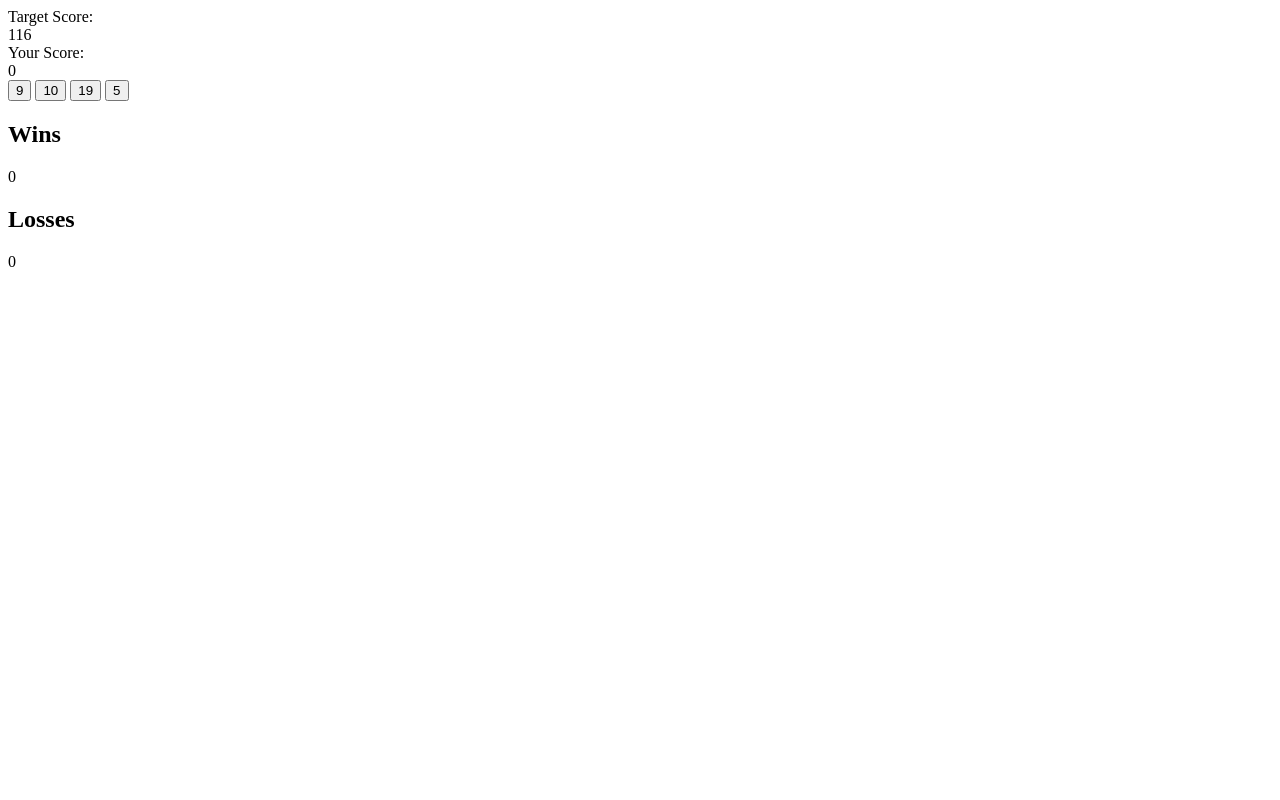
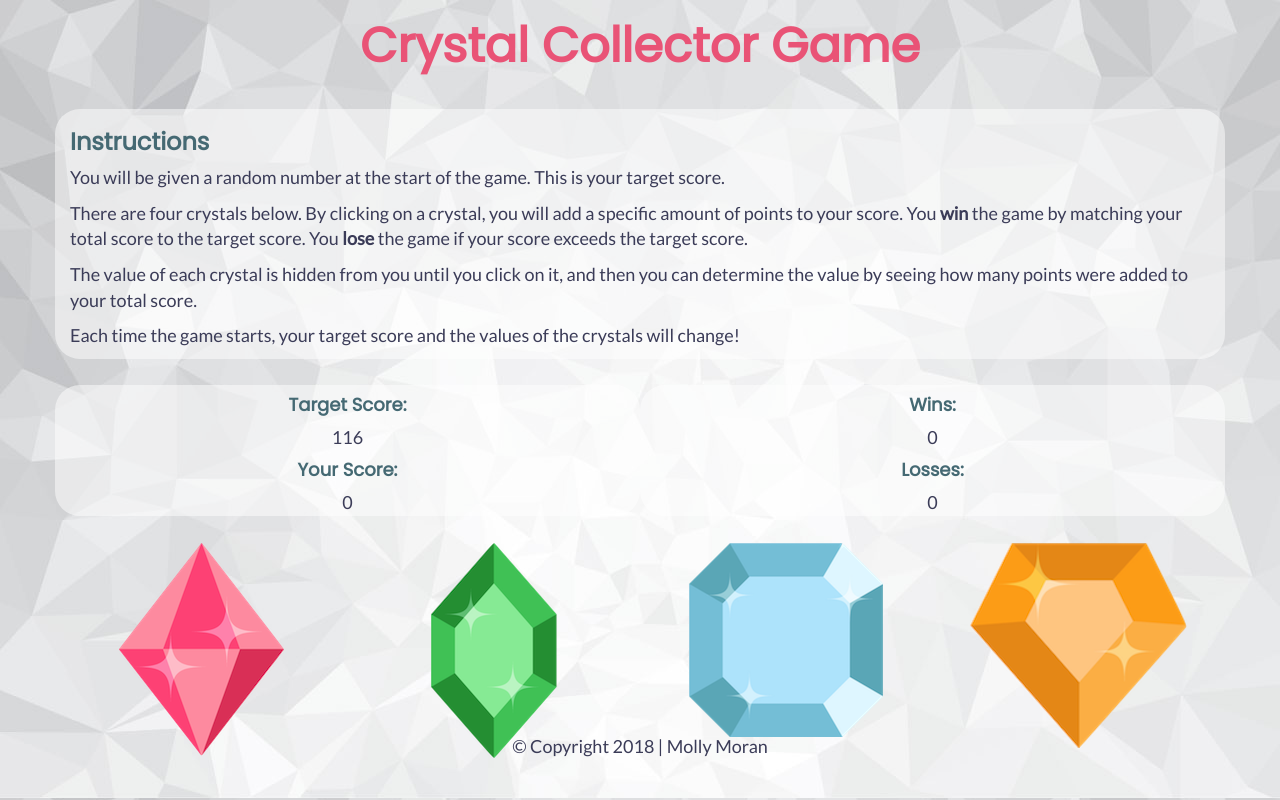
Before and after one commit to mcginnis92/crystal-game, a plain HTML site: page index.html in a window 1280 px wide. Drawn offline with nearby package versions, Linux system fonts and the light colour scheme.

Commit message:
everything-works

```diff
--- a/assets/css/style.css
+++ b/assets/css/style.css
@@ -0,0 +1,40 @@
+body {
+    font-family: 'Lato', sans-serif;
+    font-size: 18px;
+    text-align: center;
+    background-image: url(../images/crystal-background.jpg);
+    color: #3B3C58;
+}
+
+.box {
+    background:rgba(255,255,255,0.5);
+    border-radius: 25px;
+}
+
+button {
+    background: none;
+    border: none;
+}
+
+h1 {
+    font-family: 'Poppins', sans-serif;
+    font-weight: bold;
+    font-size: 48px;
+    color: #e95376;
+}
+
+h3, h4 {
+    font-family: 'Poppins', sans-serif;
+    font-weight: bold;
+    color: #456973;
+}
+
+.instructions {
+    text-align: left;
+}
+
+.footer {
+  padding-top: 19px;
+  text-align: center;
+  padding: 30px;
+}
--- a/assets/javascript/game.js
+++ b/assets/javascript/game.js
@@ -25,17 +25,12 @@ function startGame (){
         console.log(buttonValues);
     }
         $('#button1').attr('value', buttonValues[0]);
-        $('#button1').text(buttonValues[0]);
 
         $('#button2').attr('value', buttonValues[1]);
-        $('#button2').text(buttonValues[1]);
 
         $('#button3').attr('value', buttonValues[2]);
-        $('#button3').text(buttonValues[2]);
 
         $('#button4').attr('value', buttonValues[3]);
-        $('#button4').text(buttonValues[3]);
-
 }
 
 
--- a/index.html
+++ b/index.html
@@ -5,27 +5,97 @@
     <meta http-equiv="X-UA-Compatible" content="IE=edge">
     <title>Crystal Game</title>
     <meta name="viewport" content="width=device-width, initial-scale=1">
+
+    <link rel="stylesheet" href="https://maxcdn.bootstrapcdn.com/bootstrap/3.3.7/css/bootstrap.min.css" integrity="sha384-BVYiiSIFeK1dGmJRAkycuHAHRg32OmUcww7on3RYdg4Va+PmSTsz/K68vbdEjh4u" crossorigin="anonymous">
+    <link rel="stylesheet" href="https://fonts.googleapis.com/css?family=Lato|Poppins"/>
     <link rel="stylesheet" type="text/css" media="screen" href="assets/css/style.css" />
 </head>
+
 <body>
-    <div>Target Score:
-        <div id='scoreTarget'></div>
-    </div>
-    <div>Your Score:
-        <div id='scoreBox'>0</div>
+    <div class="container">
+        <!--First Row-->
+        <div class="row">
+            <div class="col-md-12"><h1>Crystal Collector Game</h1></div>
+        </div>
+        <br>
+
+        <!--Second Row-->
+        <div class="row">
+            <div class="col-md-12 instructions box">
+                <h3>Instructions</h3>
+                <p>You will be given a random number at the start of the game. This is your target score.</p>
+                <p>There are four crystals below. By clicking on a crystal, you will add a specific amount of points to your score. You <strong>win</strong> the game by matching your total score to the target score. You <strong>lose</strong> the game if your score exceeds the target score.</p>
+                <p>The value of each crystal is hidden from you until you click on it, and then you can determine the value by seeing how many points were added to your total score.</p>
+                <p>Each time the game starts, your target score and the values of the crystals will change!</p>
+            </div>
+        </div>
+        <br>
+
+        <!--Third Row-->
+        <div class="row">
+            <div class="col-md-6 box left">
+                <div class="row">
+                    <div class="col-md-12">
+                        <h4>Target Score: </h4>
+                        <div id="scoreTarget"></div>
+                    </div>
+                </div>
+                <div class="row">
+                    <div class="col-md-12">
+                        <h4>Your Score: </h4>
+                        <div id="scoreBox">0</div>
+                    </div>
+                </div>
+            </div>
+
+            <div class="col-md-6 box right">
+                <div class="row">
+                    <div class="col-md-12">
+                        <h4>Wins: </h4>
+                        <div id="wins"></div>
+                    </div>
+                </div>
+                <div class="row">
+                    <div class="col-md-12">
+                        <h4>Losses: </h4>
+                        <div id="losses">0</div>
+                    </div>
+                </div>
+            </div>
+        </div>
+        <br>
+
+        <!--Fourth Row-->
+        <div class="row">
+            <div class="col-md-3 crystal">
+                <button class='crystalButton' id='button1'>
+                    <img src="assets/images/pink.png" alt="pink jewel">
+                </button>
+            </div>
+            <div class="col-md-3 crystal">
+                <button class='crystalButton' id='button2'>
+                    <img src="assets/images/green.png" alt="green jewel">
+                </button>
+            </div>
+            <div class="col-md-3 crystal">
+                <button class='crystalButton' id='button3'>
+                    <img src="assets/images/blue.png" alt="blue jewel">
+                </button>
+            </div>
+            <div class="col-md-3 crystal">
+                <button class='crystalButton' id='button4'>
+                    <img src="assets/images/yellow.png" alt="yellow jewel">
+                </button>
+            </div>
+        </div>
+
+    <!--Closing Div for the Body-->
     </div>
 
-    <div>
-        <button class='crystalButton' id='button1'>Crystal1</button>
-        <button class='crystalButton' id='button2'>Crystal2</button>
-        <button class='crystalButton' id='button3'>Crystal3</button>
-        <button class='crystalButton' id='button4'>Crystal4</button>
-    </div>
+    <nav class="navbar navbar-fixed-bottom">
+       <p class="footer"> &copy Copyright 2018 | Molly Moran </p>
+    </nav>
 
-    <h2>Wins</h2>
-        <div id='wins'></div>
-    <h2>Losses</h2>
-        <div id='losses'></div>
 
     <script type="text/javascript" src="https://cdnjs.cloudflare.com/ajax/libs/jquery/3.2.1/jquery.min.js"></script>
     <script src="assets/javascript/game.js"></script>
```
Also changed, not shown: assets/images/blue.png (added), assets/images/crystal-background.jpg (added), assets/images/green.png (added), assets/images/pink.png (added), assets/images/yellow.png (added), 3 other files.
